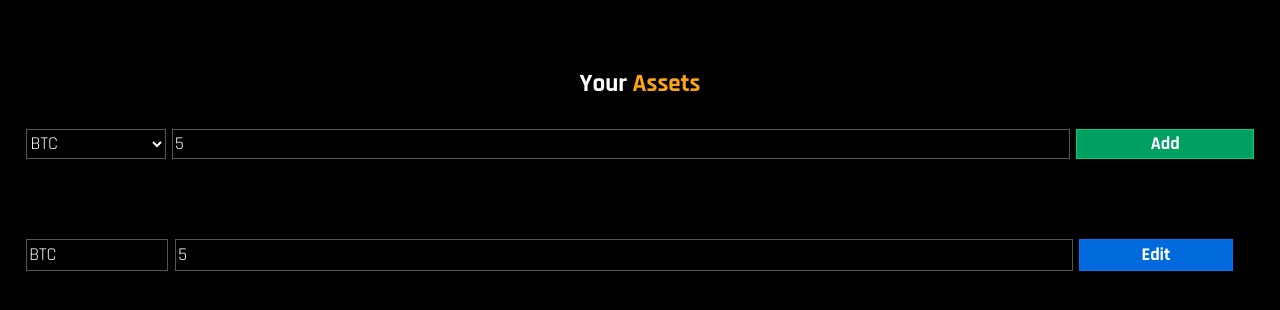
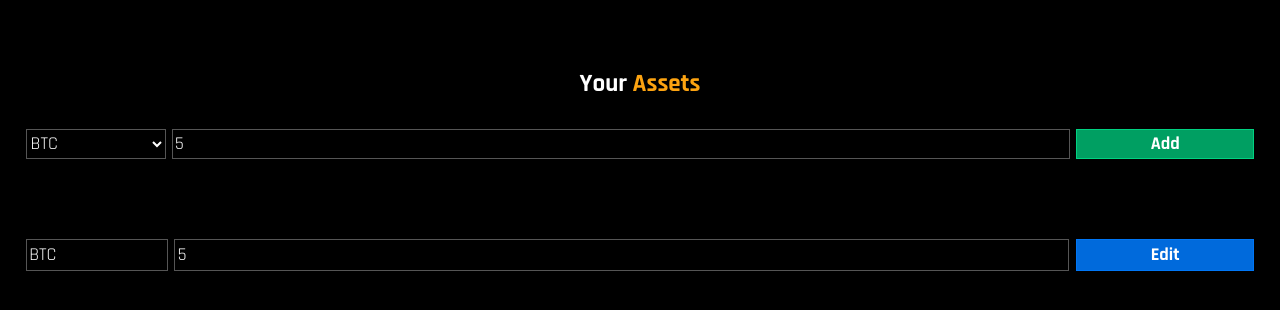
Before and after one commit to NoodlePy/Krypt, a plain HTML site: page assets.html in a window 1280 px wide. Both pictures are taken after typing "5" into the empty fields and a click on the button "Add". Shown: the part 52-362 px from the top of the page. Drawn offline with Linux system fonts and the light colour scheme.

Commit message:
Updated the width of edit class

```diff
--- a/assets.css
+++ b/assets.css
@@ -75,7 +75,7 @@
     background-color: #007bffdc;
     border: 1px solid #007bffbb;
     text-align: center;
-    width: 12vw;
+    width: 14vw;
     margin-right: 2vw;
     font-family: "Rajdhani",monospace;
     font-weight: bold;
```
